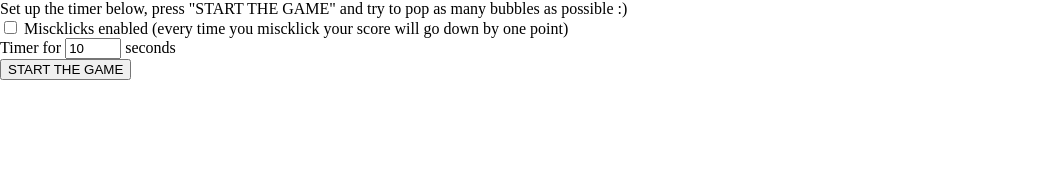
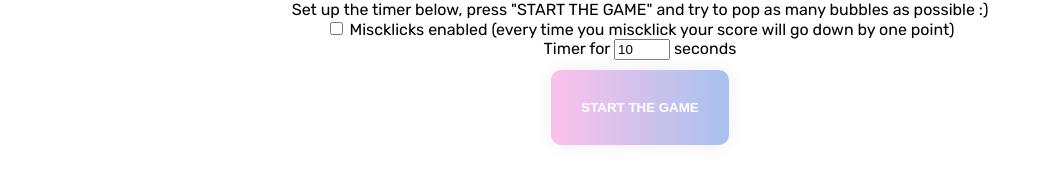
Before and after one commit to dashahello/bup, a plain HTML site: page index.html in a window 1280 px wide. Shown: the whole page, without its empty margins (0-1051 px from the left). Drawn offline with Linux system fonts and the light colour scheme.

Commit message:
^ button style

```diff
--- a/app.js
+++ b/app.js
@@ -93,6 +93,9 @@ function createBubble() {
   bubbleDiv.style.width = bubbleSize + 'px';
   bubbleDiv.style.height = bubbleSize + 'px';
   bubbleDiv.style.background = color;
+  // bubbleDiv.style.backgroundImage =
+  //   '-moz-linear-gradient(' + red + ', ' + blue + ')';
+
   bubbleDiv.style.top = posY + 'px';
   bubbleDiv.style.left = posX + 'px';
 
--- a/index.html
+++ b/index.html
@@ -4,6 +4,9 @@
   <meta charset="UTF-8">
   <meta name="viewport" content="width=device-width, initial-scale=1.0">
   <title>Bubles</title>
+  <link rel="preconnect" href="https://fonts.gstatic.com">
+  <link rel="preconnect" href="https://fonts.gstatic.com">
+  <link href="https://fonts.googleapis.com/css2?family=Rubik:wght@400;500&display=swap" rel="stylesheet">
   <link rel="stylesheet" href="styles.css">
 </head>
 <body>
@@ -23,9 +26,10 @@
   <label for="customized_timer">seconds</label>
   <br>
   </div>
-  <button id="startBtn">START THE GAME</button>
+
    <audio src="./assets/mixkit-quick-jump-arcade-game-239.wav" id="sound1"></audio>
   <audio src="./assets/soft-bell-countdown.wav" id="sound2"></audio>
+    <button id="startBtn">START THE GAME</button>
   <script src="app.js"></script>
 </body>
 </html>
--- a/styles.css
+++ b/styles.css
@@ -7,6 +7,13 @@
 body {
   padding: 0;
   margin: 0;
+  font-family: 'Rubik', sans-serif;
+  display: flex;
+  justify-content: center;
+  align-items: center;
+  align-content: center;
+  flex-wrap: wrap;
+  flex-direction: column;
 }
 
 #bubble {
@@ -20,6 +27,33 @@ body {
   transform: scale(2);
 }
 
-button {
+#startBtn {
+  flex: 1 1 auto;
+  margin: 10px;
+  padding: 30px;
   cursor: pointer;
+  text-align: center;
+  text-transform: uppercase;
+  font-weight: bold;
+  transition: 0.5s;
+  background-size: 200% auto;
+  color: white;
+  border: none;
+  outline: none;
+  box-shadow: 0 0 20px #eee;
+  border-radius: 10px;
+  background-image: linear-gradient(
+    to right,
+    #fbc2eb 0%,
+    #a6c1ee 51%,
+    #fbc2eb 100%
+  );
 }
+
+/* Demo Stuff End -> */
+
+/* <- Magic Stuff Start */
+
+#startBtn:hover {
+  background-position: right center; /* change the direction of the change here */
+}
```
